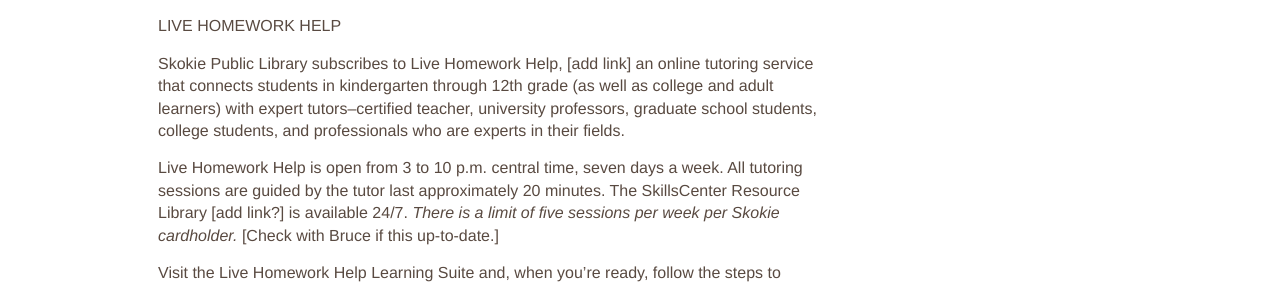
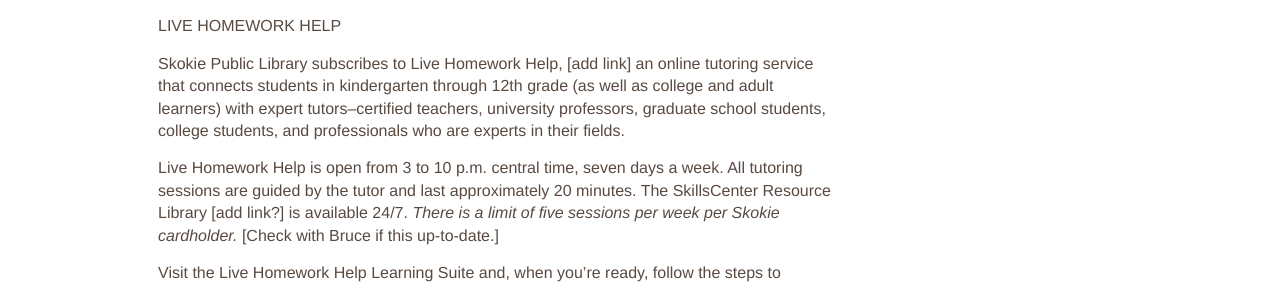
Before and after one commit to skokielibrary/spl-content, a Jekyll site: the page built from _content/mandy/resources--homework-help.markdown, in a window 1280 px wide. Shown: the part 230-516 px from the top of the page. Built offline with Jekyll 4.4.1, drawn with Linux system fonts in a browser that asks for light colours.

Commit message:
Updated resources--homework-help.markdown

```diff
--- a/_content/mandy/resources--homework-help.markdown
+++ b/_content/mandy/resources--homework-help.markdown
@@ -9,9 +9,9 @@ published: true
 ###Live Homework Help
 
 
-Skokie Public Library subscribes to Live Homework Help, [add link] an online tutoring service that connects students in kindergarten through 12th grade (as well as college and adult learners) with expert tutors--certified teacher, university professors, graduate school students, college students, and professionals who are experts in their fields.
+Skokie Public Library subscribes to Live Homework Help, [add link] an online tutoring service that connects students in kindergarten through 12th grade (as well as college and adult learners) with expert tutors--certified teachers, university professors, graduate school students, college students, and professionals who are experts in their fields.
 
-Live Homework Help is open from 3 to 10 p.m. central time, seven days a week. All tutoring sessions are guided by the tutor last approximately 20 minutes. The SkillsCenter Resource Library [add link?] is available 24/7. *There is a limit of five sessions per week per Skokie cardholder.* [Check with Bruce if this up-to-date.]
+Live Homework Help is open from 3 to 10 p.m. central time, seven days a week. All tutoring sessions are guided by the tutor and last approximately 20 minutes. The SkillsCenter Resource Library [add link?] is available 24/7. *There is a limit of five sessions per week per Skokie cardholder.* [Check with Bruce if this up-to-date.]
 
 Visit the Live Homework Help Learning Suite and, when you're ready, follow the steps to connect with a tutor. If you have trouble connecting to Live Homework Help or the Online Classroom, visit Tutor.com's Live Homework Help Support FAQ [add link] or chat with a Live Homework Help support representative. [add link]
 
```
